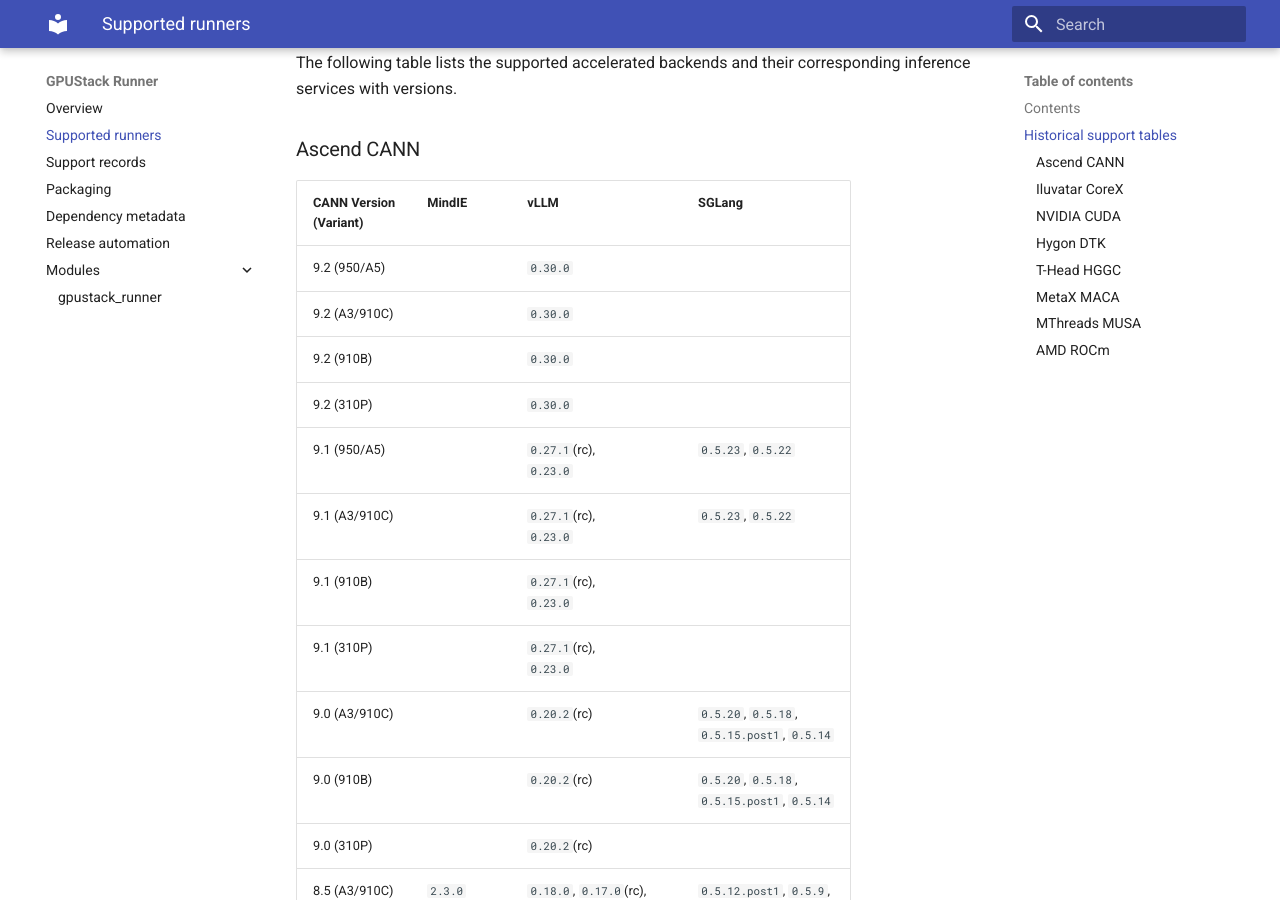
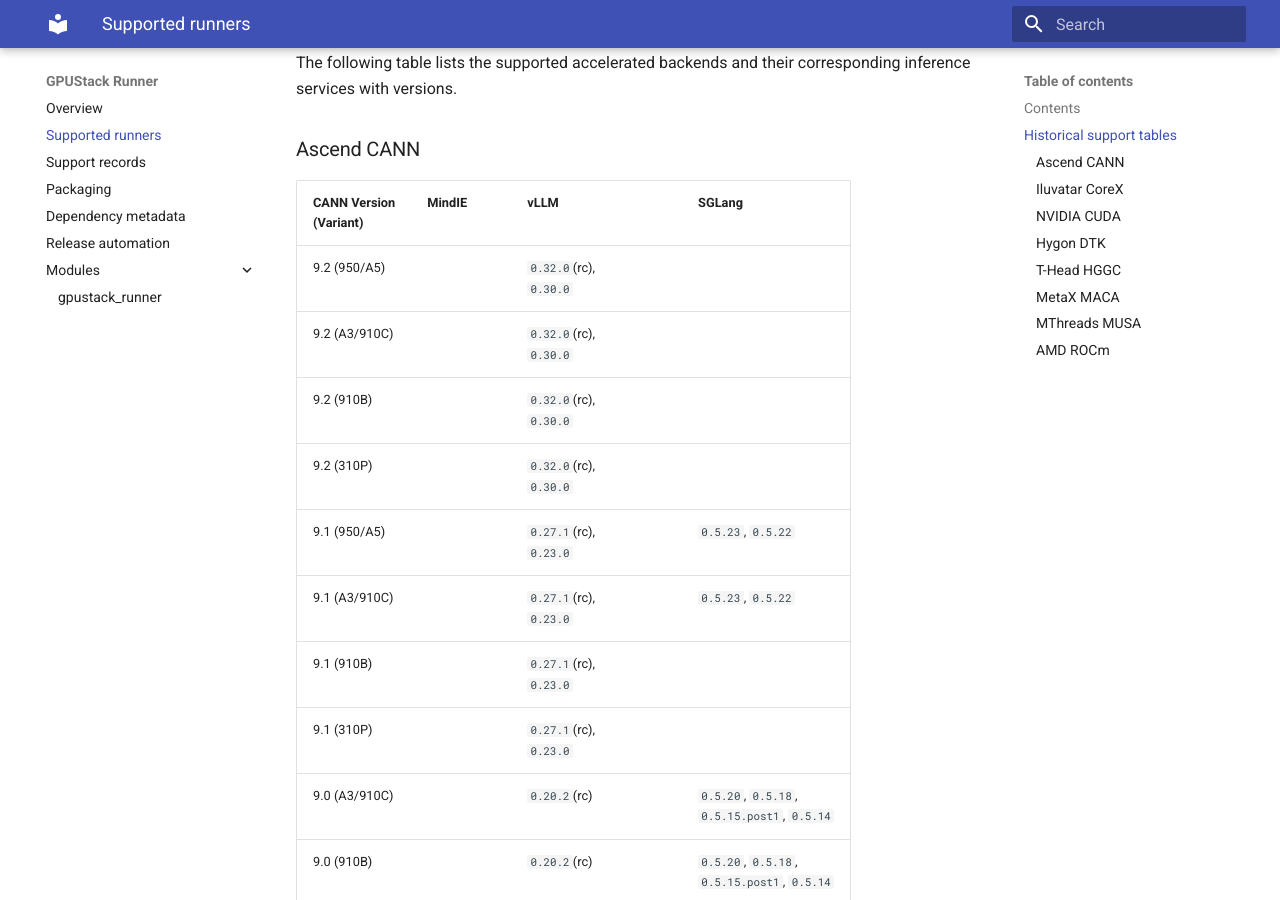
Before and after one commit to gpustack/runner, an MkDocs documentation site: the page built from docs/supported-runners.md, in a window 1280 px wide and 900 px high, scrolled down 516 px. Built offline with MkDocs 1.6.1 and Material for MkDocs 9.7.7, drawn with Linux system fonts in a browser that asks for light colours.

Commit message:
feat(pack): sync upstream runner releases
Signed-off-by: Loopwright Bot <loopwright[bot]@users.noreply.github.com>

```diff
--- a/docs/supported-runners.md
+++ b/docs/supported-runners.md
@@ -21,10 +21,10 @@ The following table lists the supported accelerated backends and their correspon
 
 | CANN Version <br/> (Variant) | MindIE    | vLLM                                                                                 | SGLang                                      |
 |------------------------------|-----------|--------------------------------------------------------------------------------------|---------------------------------------------|
-| 9.2 (950/A5)                 |           | `0.30.0`                                                                                                          |                                             |
-| 9.2 (A3/910C)                |           | `0.30.0`                                                                                                          |                                             |
-| 9.2 (910B)                   |           | `0.30.0`                                                                                                          |                                             |
-| 9.2 (310P)                   |           | `0.30.0`                                                                                                          |                                             |
+| 9.2 (950/A5)                 |           | `0.32.0`(rc),<br/> `0.30.0`                                                                                  |                                             |
+| 9.2 (A3/910C)                |           | `0.32.0`(rc),<br/> `0.30.0`                                                                                  |                                             |
+| 9.2 (910B)                   |           | `0.32.0`(rc),<br/> `0.30.0`                                                                                  |                                             |
+| 9.2 (310P)                   |           | `0.32.0`(rc),<br/> `0.30.0`                                                                                  |                                             |
 | 9.1 (950/A5)                 |           | `0.27.1`(rc),<br/> `0.23.0`                                                                             | `0.5.23`, `0.5.22`                          |
 | 9.1 (A3/910C)                |           | `0.27.1`(rc),<br/> `0.23.0`                                                                             | `0.5.23`, `0.5.22`                          |
 | 9.1 (910B)                   |           | `0.27.1`(rc),<br/> `0.23.0`                                                                             |                                             |
```
Also changed, not shown: README.md (+1 -1 lines), docs/support-records.md (+4 -0 lines), 3 other files.
